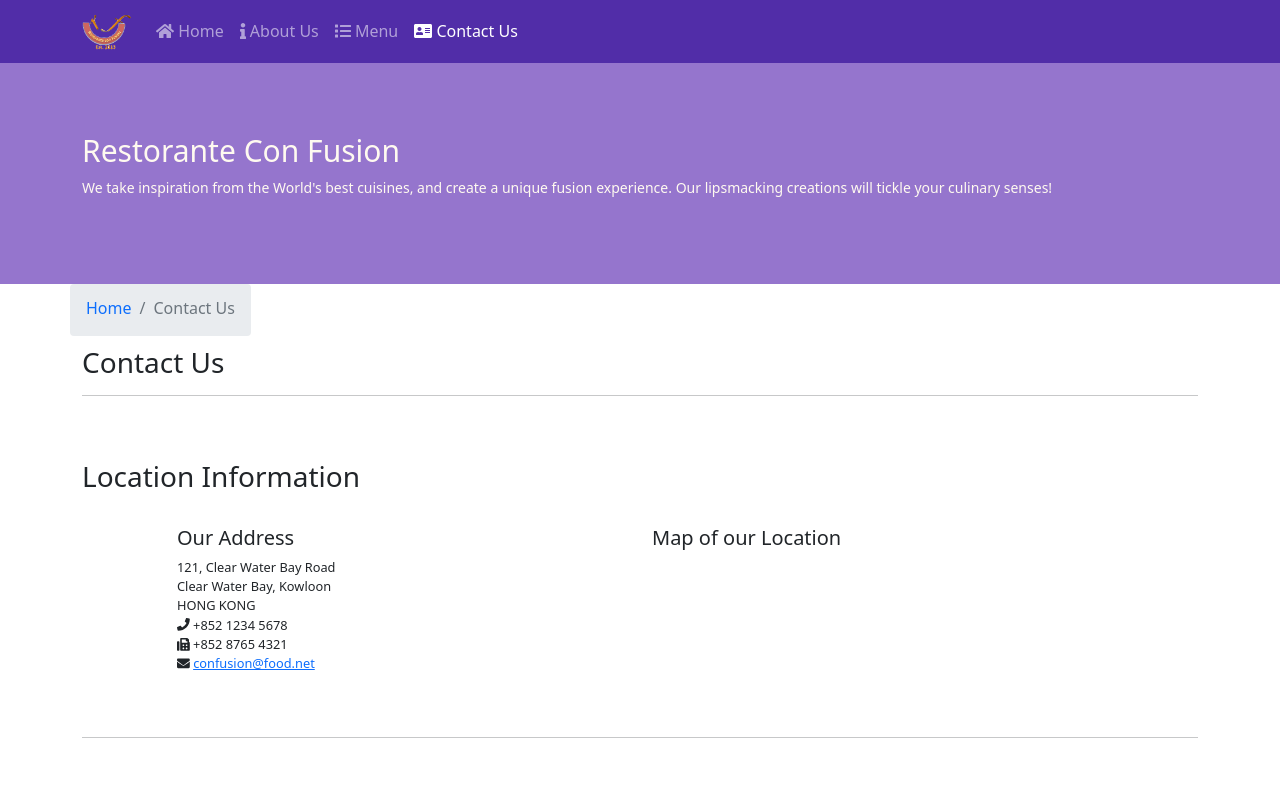
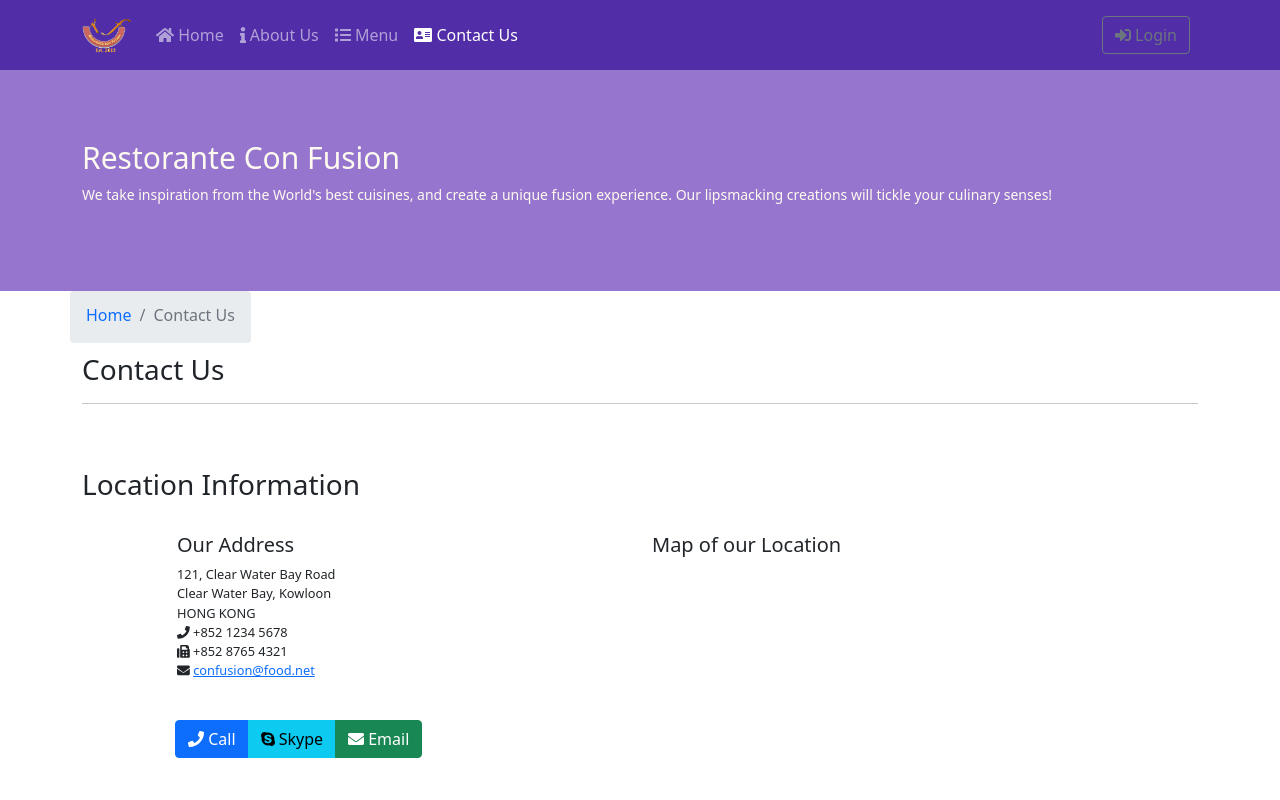
Before and after one commit to dworker863/confusion, a React (Create React App) app: page /contacts in a window 1280 px wide. Shown: the top 800 px of the page. Built offline with nearby package versions, Linux system fonts and the light colour scheme; no server answers.

Commit message:
Added buttons group to Contacts component

```diff
--- a/src/components/Contacts/Contacts.js
+++ b/src/components/Contacts/Contacts.js
@@ -1,4 +1,7 @@
 import { ErrorMessage, Field, Form, Formik } from 'formik';
+import { FontAwesomeIcon } from '@fortawesome/react-fontawesome';
+import { faSkype } from '@fortawesome/free-brands-svg-icons';
+import { faEnvelope, faPhone } from '@fortawesome/free-solid-svg-icons';
 import * as Yup from 'yup';
 import { Button } from 'reactstrap';
 
@@ -15,11 +18,34 @@ const Contacts = () => {
         <div className="col-12 mb-4">
           <h3>Location Information</h3>
         </div>
-        <div className="col-5 offset-1">
+        <div className="col-5 offset-sm-1">
           <Adress />
         </div>
-        <div className="col-5">
+        <div className="col-sm-5 d-none d-sm-block">
           <h5>Map of our Location</h5>
+        </div>
+        <div className="row">
+          <div className="col-9 col-md-5 offset-sm-1 mt-4">
+            <div className="btn-group">
+              <a
+                role="button"
+                className="btn btn-primary"
+                href="tel:+85212345678"
+              >
+                <FontAwesomeIcon icon={faPhone} /> Call
+              </a>
+              <a role="button" className="btn btn-info" href="">
+                <FontAwesomeIcon icon={faSkype} /> Skype
+              </a>
+              <a
+                role="button"
+                className="btn btn-success"
+                href="mailto:dworker863@gmail.com"
+              >
+                <FontAwesomeIcon icon={faEnvelope} /> Email
+              </a>
+            </div>
+          </div>
         </div>
       </div>
       <hr />
--- a/src/components/Header/Header.js
+++ b/src/components/Header/Header.js
@@ -64,7 +64,7 @@ const Header = () => {
               </NavItem>
             </Nav>
           </Collapse>
-          <Nav className="ml-auto d-md-none" navbar>
+          <Nav className="ml-auto" navbar>
             <NavItem>
               <NavLink className="nav-link" to="/login">
                 <Button outline color="secondary" className="ml-auto">
```
